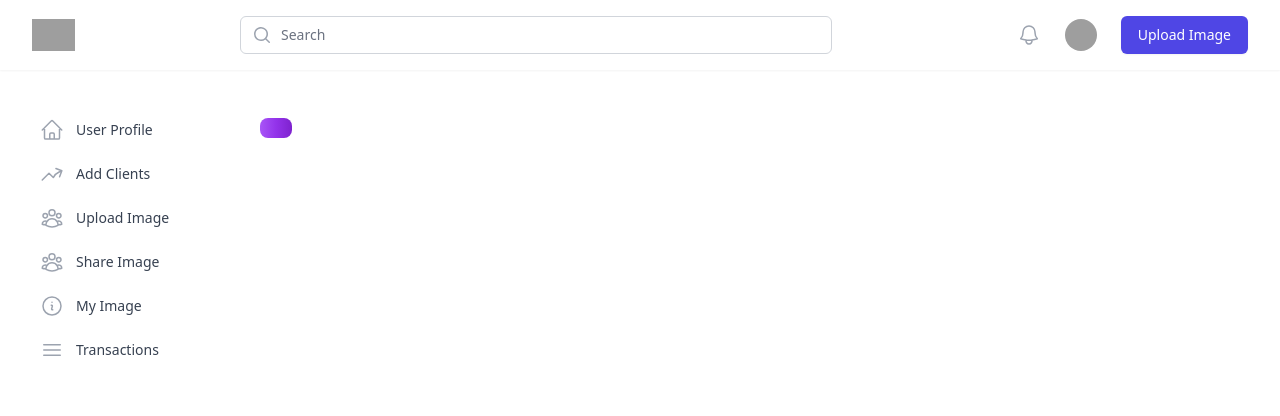
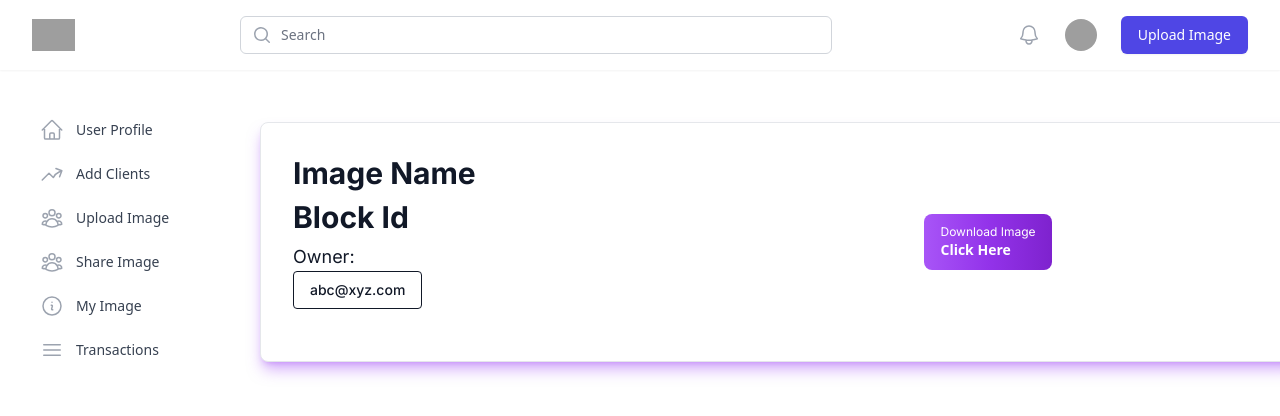
Before and after one commit to YeasirAR/Decentralized-Image-Sharing, a Next.js app: page /share-image in a window 1280 px wide. Shown: the top 416 px of the page. Built offline with nearby package versions, Linux system fonts and the light colour scheme; grey boxes are pictures that could not be loaded.

Commit message:
minor changes in share image and my image

```diff
--- a/components/my-image/MyImage.jsx
+++ b/components/my-image/MyImage.jsx
@@ -1,8 +1,9 @@
 import React from "react";
 
-const ShareImage = () => {
+const MyImage = () => {
   return (
     <>
+      <div className=" grid grid-cols-2 gap-2">
         <div className="w-[130vh] p-4 mx-auto my-3 text-left bg-white border border-gray-200 shadow-lg shadow-purple-500/50 rounded-lg shadow sm:p-8 ">
           <h5 className="mb-2 text-3xl font-bold text-gray-900 ">Image Name</h5>
           <h3 className="mb-2 text-3xl font-bold text-gray-900 ">Block Id</h3>
@@ -10,23 +11,24 @@ const ShareImage = () => {
             Share With: <br />
             <button
               type="button"
-            class="px-4 py-2 text-sm font-medium text-gray-900 bg-transparent border border-gray-900 rounded-s-lg hover:bg-gray-900 hover:text-white focus:z-10 focus:ring-2 focus:ring-gray-500 focus:bg-gray-900 focus:text-white"
+              className="px-4 py-2 text-sm font-medium text-gray-900 bg-transparent border border-gray-900 rounded-s-lg hover:bg-gray-900 hover:text-white focus:z-10 focus:ring-2 focus:ring-gray-500 focus:bg-gray-900 focus:text-white"
             >
               abc@xyz.com
             </button>
             <button
               type="button"
-            class="px-4 py-2 text-sm font-medium text-gray-900 bg-transparent border-t border-b border-gray-900 hover:bg-gray-900 hover:text-white focus:z-10 focus:ring-2 focus:ring-gray-500 focus:bg-gray-900 focus:text-white"
+              className="px-4 py-2 text-sm font-medium text-gray-900 bg-transparent border-t border-b border-gray-900 hover:bg-gray-900 hover:text-white focus:z-10 focus:ring-2 focus:ring-gray-500 focus:bg-gray-900 focus:text-white"
             >
               abc@xyz.com
             </button>
             <button
               type="button"
-            class="px-4 py-2 text-sm font-medium text-gray-900 bg-transparent border border-gray-900 rounded-e-lg hover:bg-gray-900 hover:text-white focus:z-10 focus:ring-2 focus:ring-gray-500 focus:bg-gray-900 focus:text-white"
+              className="px-4 py-2 text-sm font-medium text-gray-900 bg-transparent border border-gray-900 rounded-e-lg hover:bg-gray-900 hover:text-white focus:z-10 focus:ring-2 focus:ring-gray-500 focus:bg-gray-900 focus:text-white"
             >
               abc@xyz.com
             </button>
           </p>
+        </div>
         <div className="items-center justify-center space-y-4 sm:flex sm:space-y-0 sm:space-x-4 rtl:space-x-reverse">
           <a
             href="#"
@@ -39,11 +41,10 @@ const ShareImage = () => {
               </div>
             </div>
           </a>
-
         </div>
       </div>
     </>
   );
 };
 
-export default ShareImage;
+export default MyImage;
--- a/components/share-image/share-image.jsx
+++ b/components/share-image/share-image.jsx
@@ -8,23 +8,20 @@ const ShareImage = () => {
   }
   return (
     <>
-      <button
-        className="w-full sm:w-auto  px-4 bg-gradient-to-r from-purple-500 via-purple-600 to-purple-700 hover:bg-gradient-to-br focus:ring-4 focus:outline-none focus:ring-gray-300 text-white rounded-lg inline-flex items-center justify-center px-4 py-2.5 dark:bg-gray-700 dark:hover:bg-gray-600 dark:focus:ring-gray-700"
-        onClick={handelSubmit}
-      ></button>
-      {/* <div className="w-[130vh] p-4 mx-auto my-3 text-left bg-white border border-gray-200 shadow-lg shadow-purple-500/50 rounded-lg shadow sm:p-8 ">
+      <div className="grid grid-cols-2 gap-2">
+        <div className="w-[130vh] p-4 mx-auto my-3 text-left bg-white border border-gray-200 shadow-lg shadow-purple-500/50 rounded-lg shadow sm:p-8 ">
           <h5 className="mb-2 text-3xl font-bold text-gray-900 ">Image Name</h5>
           <h3 className="mb-2 text-3xl font-bold text-gray-900 ">Block Id</h3>
-        <p className="mb-5 text-base text-gray-500 sm:text-lg dark:text-gray-400">
+          <p className="mb-5 text-base text-gray-900 sm:text-lg ">
             Owner: <br />
             <button
               type="button"
-            class="px-4 py-2 text-sm font-medium text-gray-900 bg-transparent border border-gray-900 rounded hover:bg-gray-900 hover:text-white focus:z-10 focus:ring-2 focus:ring-gray-500 focus:bg-gray-900 focus:text-white"
+              className="px-4 py-2 text-sm font-medium text-gray-900 bg-transparent border border-gray-900 rounded hover:bg-gray-900 hover:text-white focus:z-10 focus:ring-2 focus:ring-gray-500 focus:bg-gray-900 focus:text-white"
             >
               abc@xyz.com
             </button>
-
           </p>
+        </div>
         <div className="items-center  justify-center space-y-4 sm:flex sm:space-y-0 sm:space-x-4 rtl:space-x-reverse">
           <a
             href="#"
@@ -38,9 +35,8 @@ const ShareImage = () => {
               </div>
             </div>
           </a>
-
         </div>
-      </div> */}
+      </div>
     </>
   );
 };
```
Lines whose indentation alone changed are shown as unchanged.
